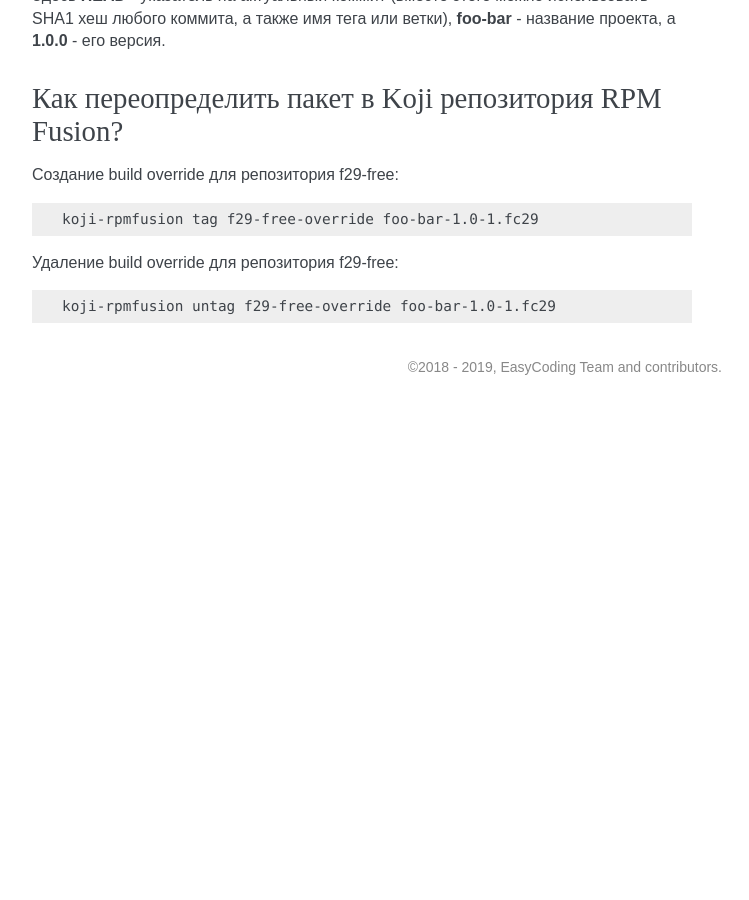
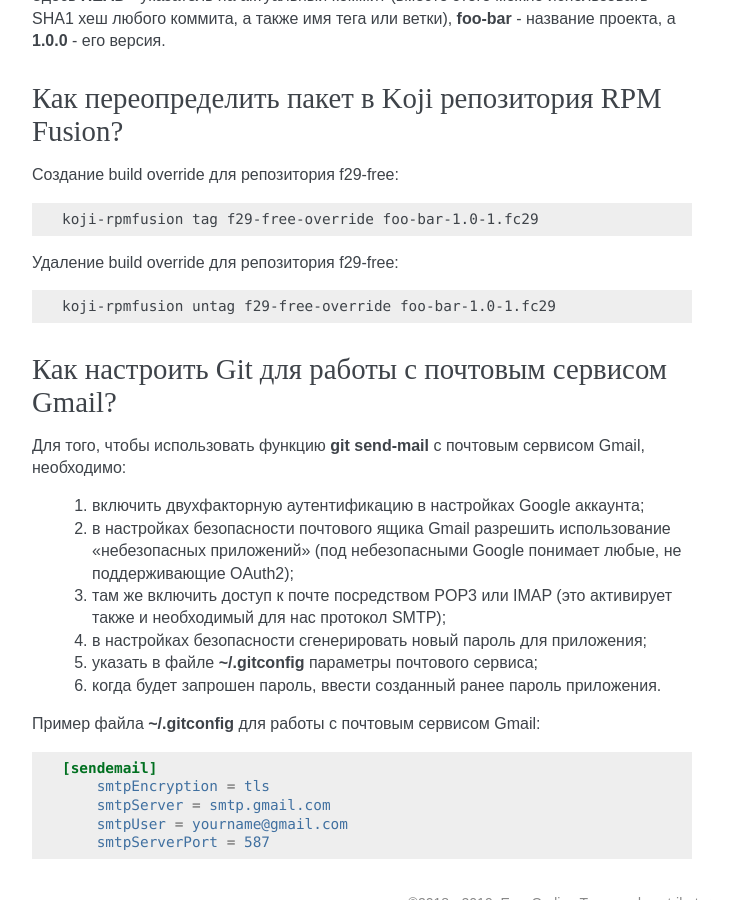
Before and after one commit to RussianFedora/FAQ, a Sphinx documentation site: the page built from source/development.rst, in a window 1280 px wide and 900 px high, scrolled down 1543 px. Shown: the whole window, without its empty margins (388-1137 px from the left). Built offline with Sphinx 7.4.7, drawn with Linux system fonts in a browser that asks for light colours; before the commit the page ends 1948 px from its top, so only the background shows below that; some of the changed text lies outside the part shown.

Commit message:
Added question about adding Gmail support for git-send.

```diff
--- a/source/development.rst
+++ b/source/development.rst
@@ -120,3 +120,28 @@
 .. code-block:: bash
 
     koji-rpmfusion untag f29-free-override foo-bar-1.0-1.fc29
+
+.. index:: git, gmail, mail
+.. _git-gmail:
+
+Как настроить Git для работы с почтовым сервисом Gmail?
+===========================================================
+
+Для того, чтобы использовать функцию **git send-mail** с почтовым сервисом Gmail, необходимо:
+
+ 1. включить двухфакторную аутентификацию в настройках Google аккаунта;
+ 2. в настройках безопасности почтового ящика Gmail разрешить использование "небезопасных приложений" (под небезопасными Google понимает любые, не поддерживающие OAuth2);
+ 3. там же включить доступ к почте посредством POP3 или IMAP (это активирует также и необходимый для нас протокол SMTP);
+ 4. в настройках безопасности сгенерировать новый пароль для приложения;
+ 5. указать в файле **~/.gitconfig** параметры почтового сервиса;
+ 6. когда будет запрошен пароль, ввести созданный ранее пароль приложения.
+
+Пример файла **~/.gitconfig** для работы с почтовым сервисом Gmail:
+
+.. code-block:: ini
+
+    [sendemail]
+        smtpEncryption = tls
+        smtpServer = smtp.gmail.com
+        smtpUser = yourname@gmail.com
+        smtpServerPort = 587
```
